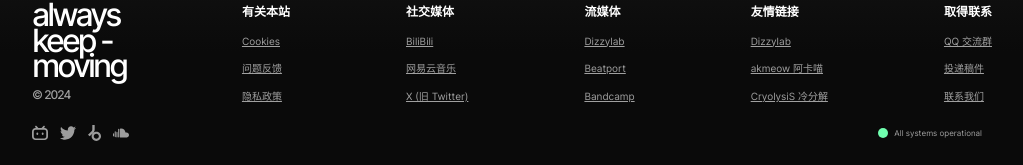
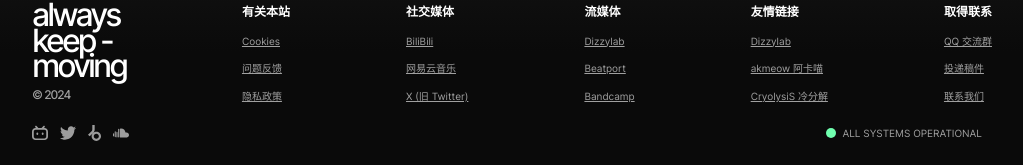
Before and after one commit to alwayskeepmoving/alwayskeepmoving.net, a Vue app: page / in a window 1280 px wide. Shown: the part 710-875 px from the top of the page, without its empty margins (128-1151 px from the left). Built offline with nearby package versions, Linux system fonts and the light colour scheme; a web font is replaced by a local one.

Commit message:
Change textsize

```diff
--- a/src/components/MainFooter.vue
+++ b/src/components/MainFooter.vue
@@ -221,8 +221,8 @@ const status = "All systems operational";
     justify-content: center;
     height: 30px;
     width: auto;
-    border-radius: 0.5rem;
-    font-size: 8px;
+    text-transform: uppercase;
+    font-size: 10px;
     font-weight: 400;
     margin-left: auto;
     margin-right: 20px;
```
